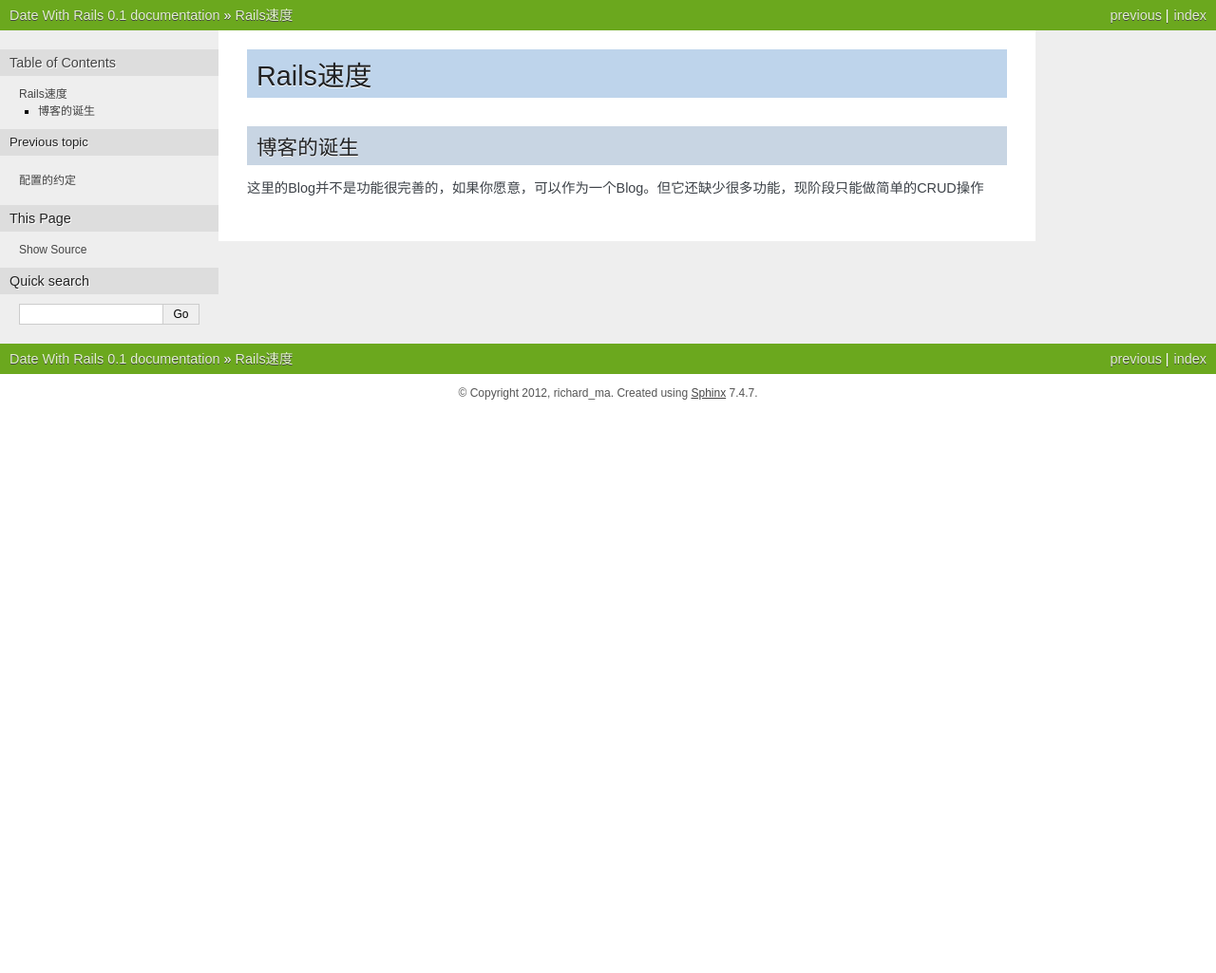
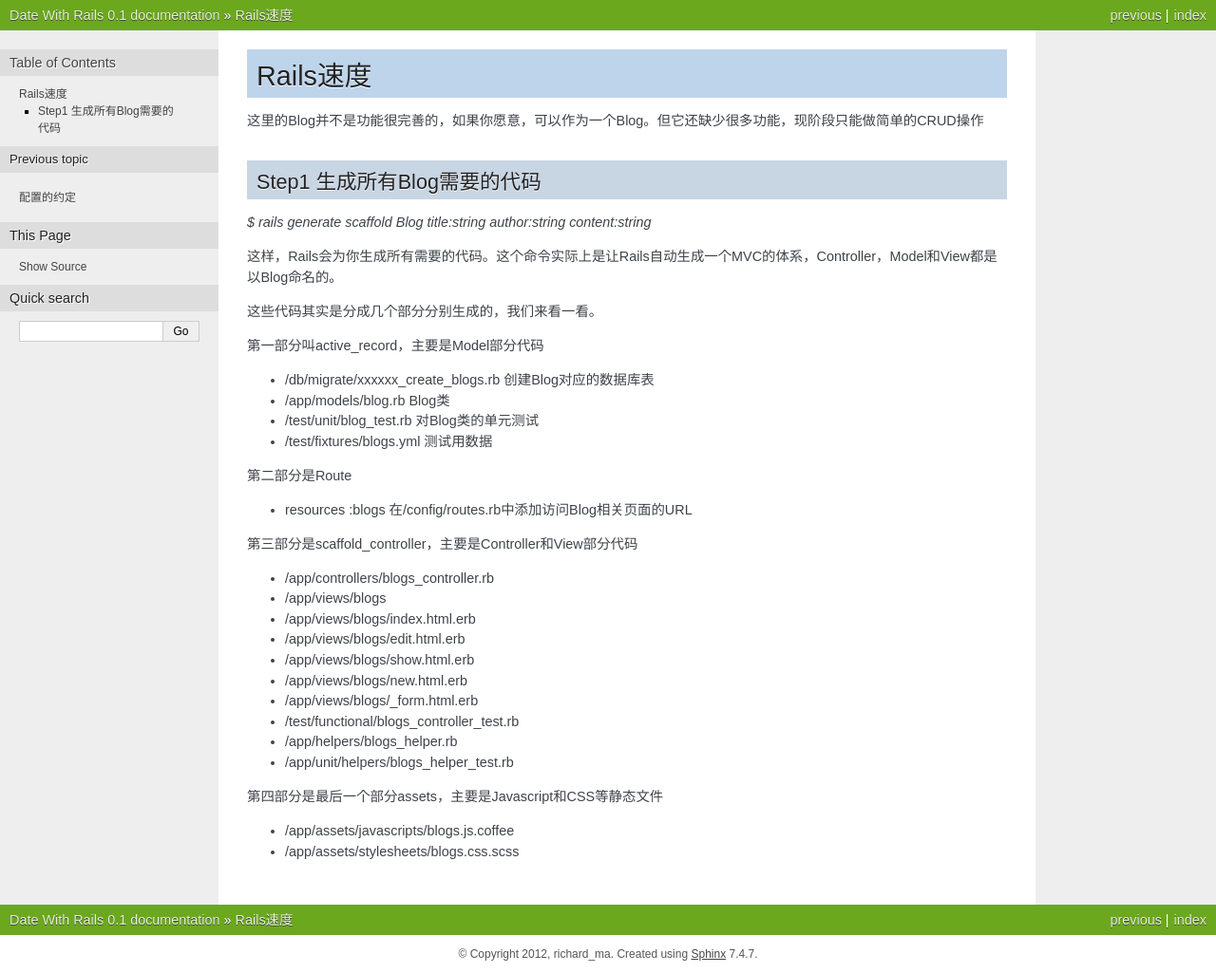
Before and after one commit to richard-ma/dateWithRails, a Sphinx documentation site: the page built from source/speed-of-rails.rst, in a window 1280 px wide. Shown: the whole page at 95% size. Built offline with Sphinx 7.4.7, drawn with Linux system fonts in a browser that asks for light colours; before the commit the page ends 900 px from its top, so only the background shows below that.

Commit message:
polish speed-of-rails.rst

```diff
--- a/source/speed-of-rails.rst
+++ b/source/speed-of-rails.rst
@@ -2,6 +2,41 @@
 Rails速度
 ===============================================================================
 
-博客的诞生
+这里的Blog并不是功能很完善的，如果你愿意，可以作为一个Blog。但它还缺少很多功能，现阶段只能做简单的CRUD操作
+
+Step1 生成所有Blog需要的代码
 ===============================================================================
-这里的Blog并不是功能很完善的，如果你愿意，可以作为一个Blog。但它还缺少很多功能，现阶段只能做简单的CRUD操作
+*$ rails generate scaffold Blog title:string author:string content:string*
+
+这样，Rails会为你生成所有需要的代码。这个命令实际上是让Rails自动生成一个MVC的体系，Controller，Model和View都是以Blog命名的。
+
+这些代码其实是分成几个部分分别生成的，我们来看一看。
+
+第一部分叫active_record，主要是Model部分代码
+
+* /db/migrate/xxxxxx_create_blogs.rb 创建Blog对应的数据库表
+* /app/models/blog.rb Blog类
+* /test/unit/blog_test.rb 对Blog类的单元测试
+* /test/fixtures/blogs.yml 测试用数据
+
+第二部分是Route
+
+* resources :blogs 在/config/routes.rb中添加访问Blog相关页面的URL
+
+第三部分是scaffold_controller，主要是Controller和View部分代码
+
+* /app/controllers/blogs_controller.rb
+* /app/views/blogs
+* /app/views/blogs/index.html.erb
+* /app/views/blogs/edit.html.erb
+* /app/views/blogs/show.html.erb
+* /app/views/blogs/new.html.erb
+* /app/views/blogs/_form.html.erb
+* /test/functional/blogs_controller_test.rb
+* /app/helpers/blogs_helper.rb
+* /app/unit/helpers/blogs_helper_test.rb
+
+第四部分是最后一个部分assets，主要是Javascript和CSS等静态文件
+
+* /app/assets/javascripts/blogs.js.coffee
+* /app/assets/stylesheets/blogs.css.scss
```
